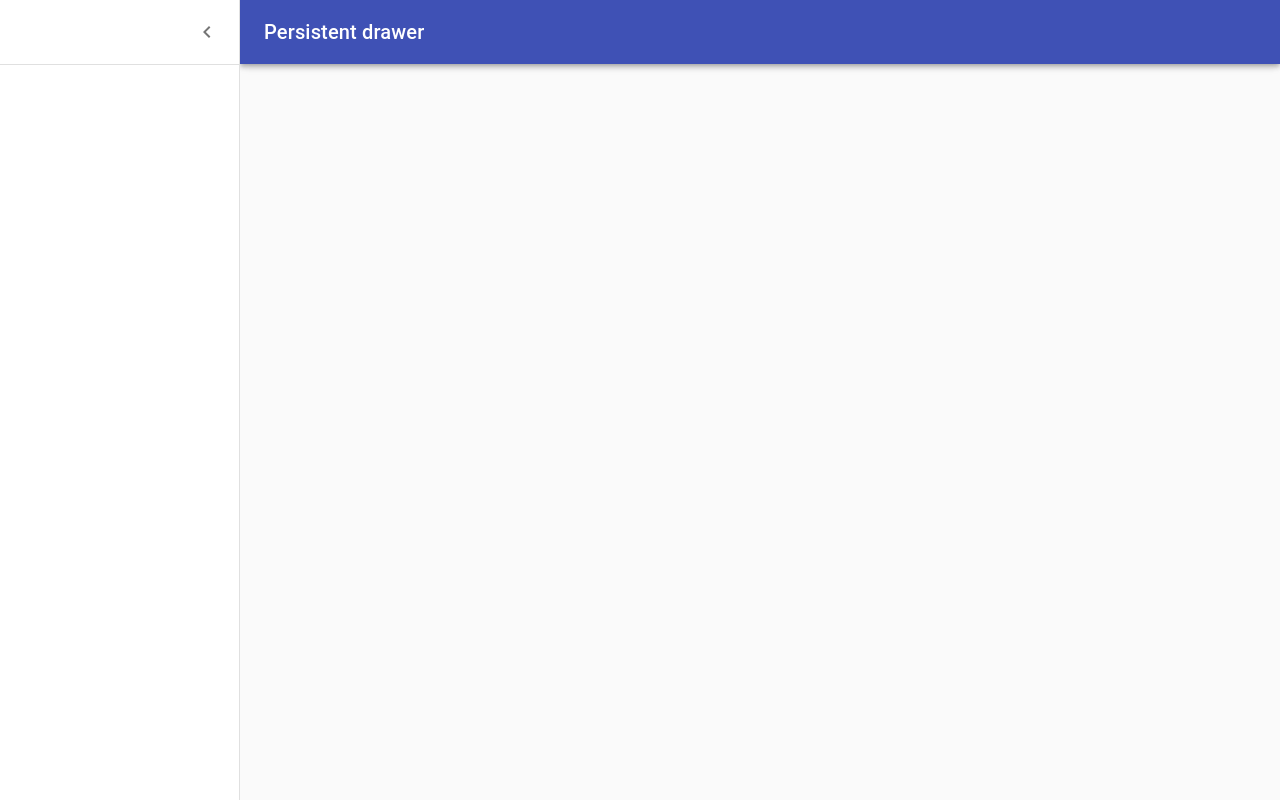
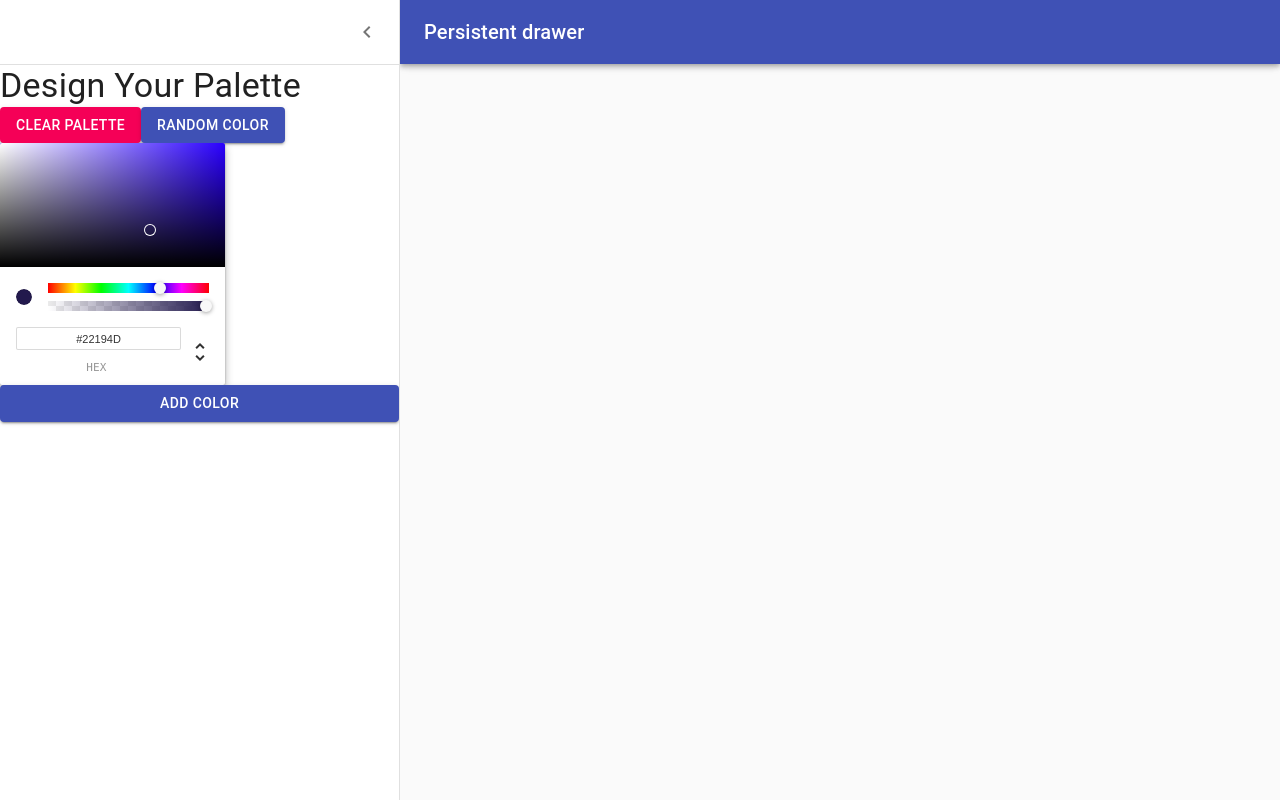
Before and after one commit to germansanz93/color-app, a React (Create React App) app: page /palette/new in a window 1280 px wide. Both pictures are taken after a click on the button "Open drawer". Built offline with nearby package versions, Linux system fonts and the light colour scheme.

Commit message:
Add Color Picker and Buttons

```diff
--- a/package.json
+++ b/package.json
@@ -12,6 +12,7 @@
     "chroma-js": "^2.1.2",
     "rc-slider": "^9.7.2",
     "react": "^17.0.2",
+    "react-color": "2.17.2",
     "react-copy-to-clipboard": "^5.0.3",
     "react-dom": "^17.0.2",
     "react-router-dom": "^5.2.0",
--- a/src/NewPaletteForm.js
+++ b/src/NewPaletteForm.js
@@ -10,8 +10,10 @@
 import IconButton from "@material-ui/core/IconButton";
 import MenuIcon from "@material-ui/icons/Menu";
 import ChevronLeftIcon from "@material-ui/icons/ChevronLeft";
+import { ChromePicker, SketchPicker } from 'react-color';
+import { Button } from "@material-ui/core";
 
-const drawerWidth = 240;
+const drawerWidth = 400;
 
 const styles = theme => ({
   root: {
@@ -125,6 +127,15 @@
             </IconButton>
           </div>
           <Divider />
+          <Typography variant='h4'>
+            Design Your Palette
+          </Typography>
+          <div>
+          <Button variant='contained' color='secondary'>Clear Palette</Button>
+          <Button variant='contained' color='primary'>Random Color</Button>
+          </div>
+          <ChromePicker />
+          <Button variant='contained' color='primary'>Add Color</Button>
         </Drawer>
         <main
           className={classNames(classes.content, {
```
Also changed, not shown: 2 other files (tests, documents, lock files or other folders).
